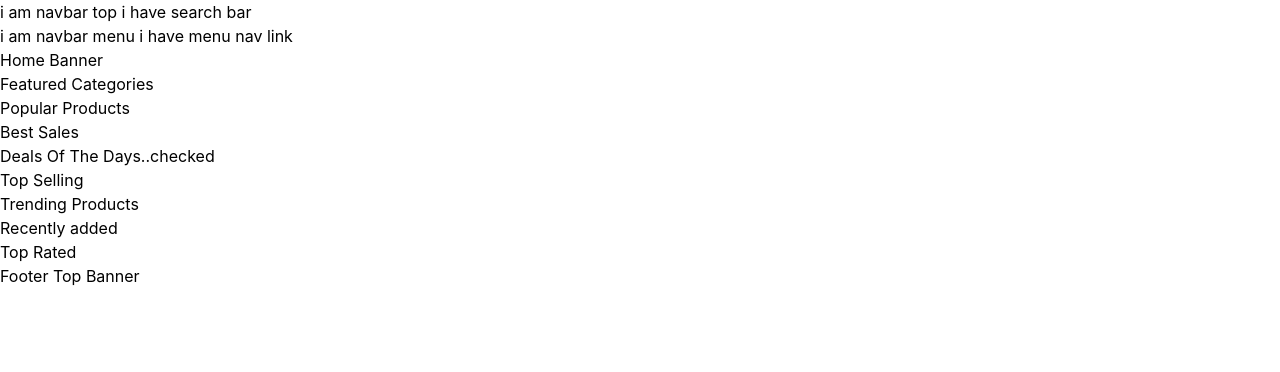
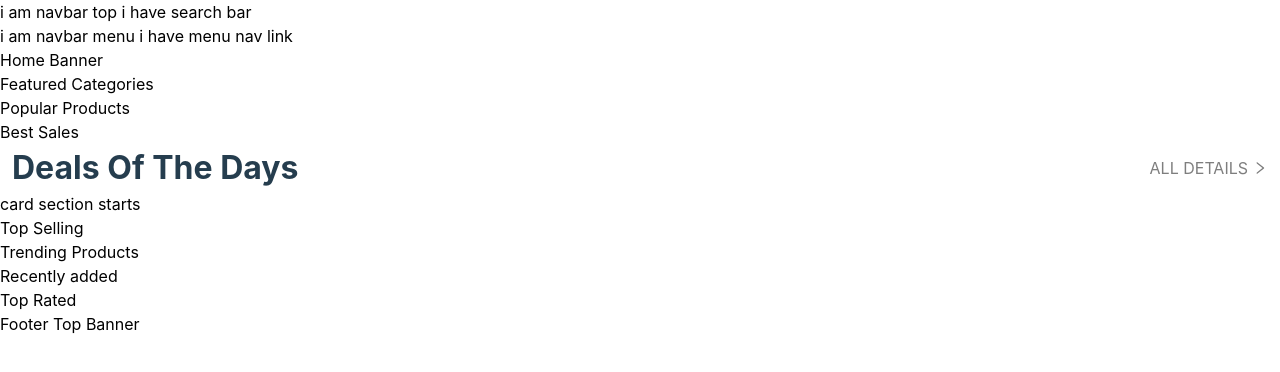
Before and after one commit to teamdeciders/Deciders-commerce, a React (Create React App) app: page / in a window 1280 px wide. Shown: the top 372 px of the page. Built offline with nearby package versions, Linux system fonts and the light colour scheme.

Commit message:
before color change

```diff
--- a/src/Pages/Home/DealsOfTheDays.js
+++ b/src/Pages/Home/DealsOfTheDays.js
@@ -1,7 +1,38 @@
+/*
+
+** Name : Riad Ahmed Roni,
+
+** last Edited : 06/30/2022
+
+*/
+
 import React from "react";
-
+import { AiOutlineRight } from "react-icons/ai";
 const DealsOfTheDays = () => {
-  return <div>Deals Of The Days..checked</div>;
+  return (
+    <div className="">
+      {/* title section  starts  */}
+      <div className="flex justify-between mx-3">
+        <h3 className="text-[#253D4E] text-[32px] font-bold">
+          Deals Of The Days
+        </h3>
+        <div className="flex items-center hover:text-[#3BB77E] text-[#7E7E7E] ">
+          <a
+            className="text-[16px]
+             font-normal mr-1"
+            href="#"
+          >
+            ALL DETAILS
+          </a>
+          <span className=" ">
+            <AiOutlineRight />
+          </span>
+        </div>
+      </div>
+      {/* title section  ends  */}
+      card section starts
+    </div>
+  );
 };
 
 export default DealsOfTheDays;
```
